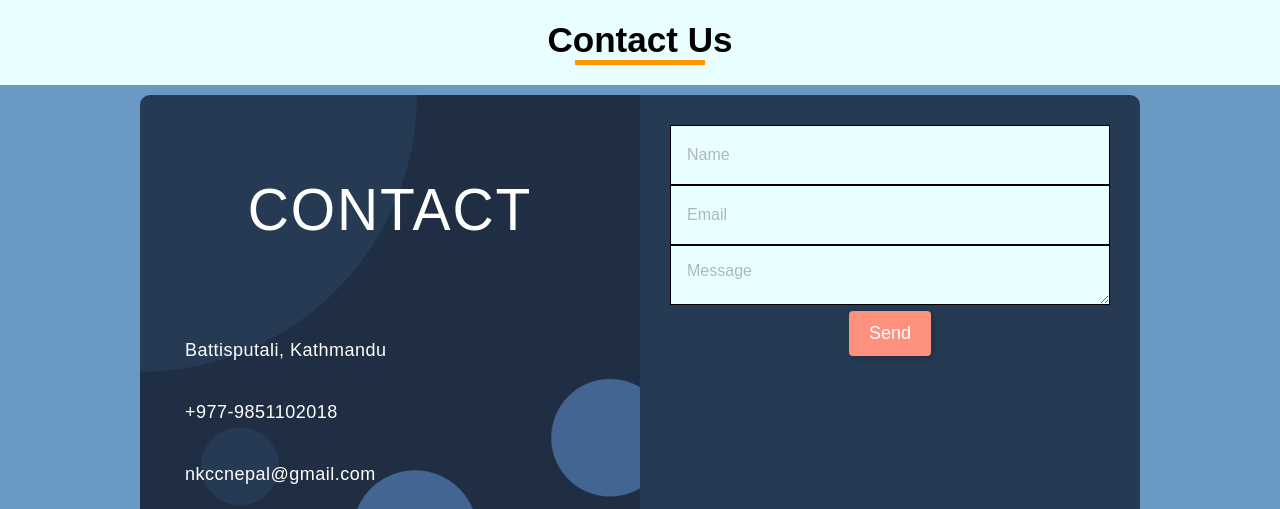
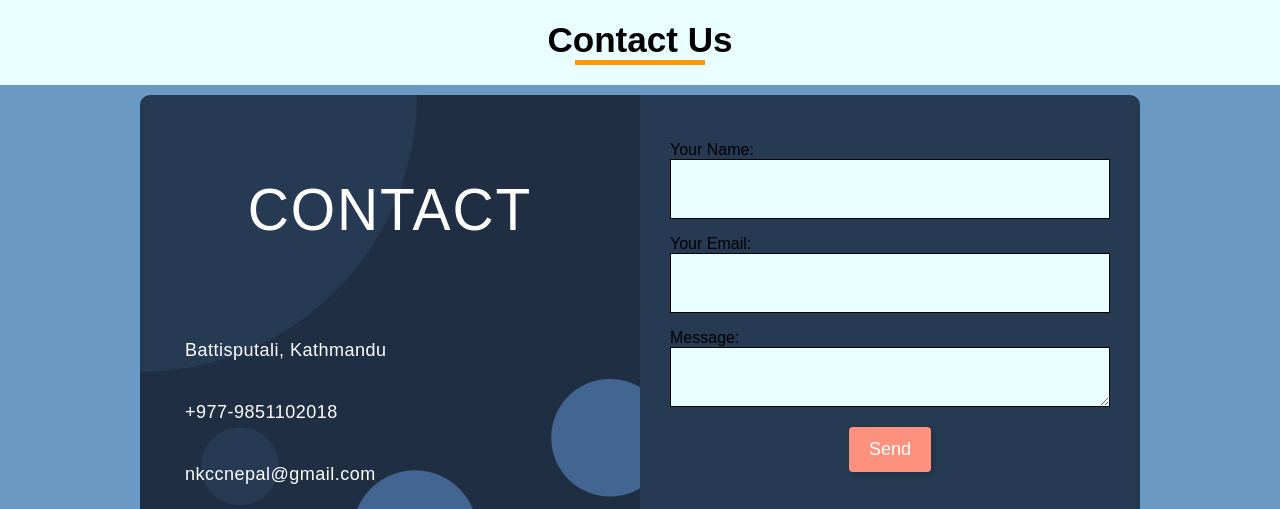
Before and after one commit to ZarbieK-9/nkcc, a plain HTML site: page index.html in a window 1280 px wide. Shown: the part 3200-3709 px from the top of the page. Drawn offline with nearby package versions, Linux system fonts and the light colour scheme.

Commit message:
added mail input

```diff
--- a/index.html
+++ b/index.html
@@ -253,15 +253,23 @@
         </div>
       </div>
       <div class="contact-form-wrapper">
-        <form method="post" netlify>
+        <form name="contact" method="POST" data-netlify="true">
+          <input type="hidden" name="subject"
+          value="Sales inquiry from mysitename.netlify.app" />
           <div class="form-item">
-            <input type="text" name="sender" id="sender" placeholder="Name" required="" />
+            <p>
+              <label>Your Name: <input type="text" name="name" /></label>
+            </p>
           </div>
           <div class="form-item">
-            <input type="email" name="email" id="email" placeholder="Email" required="" />
+            <p>
+              <label>Your Email: <input type="email" name="email" /></label>
+            </p>
           </div>
           <div class="form-item">
-            <textarea name="message" id="message" placeholder="Message" required=""></textarea>
+            <p>
+              <label>Message: <textarea name="message"></textarea></label>
+            </p>
           </div>
           <button type="submit" class="submit-btn" onclick="sendEmail()">
             Send
```
